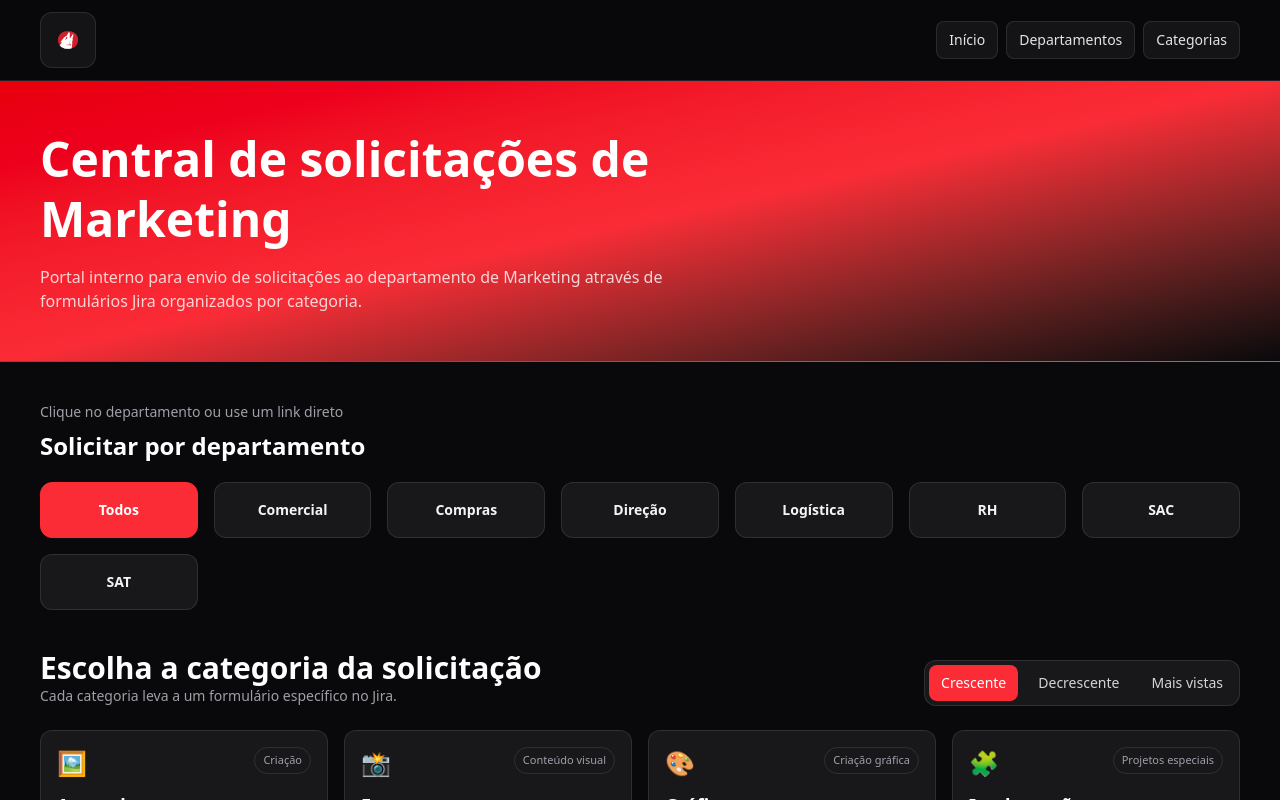
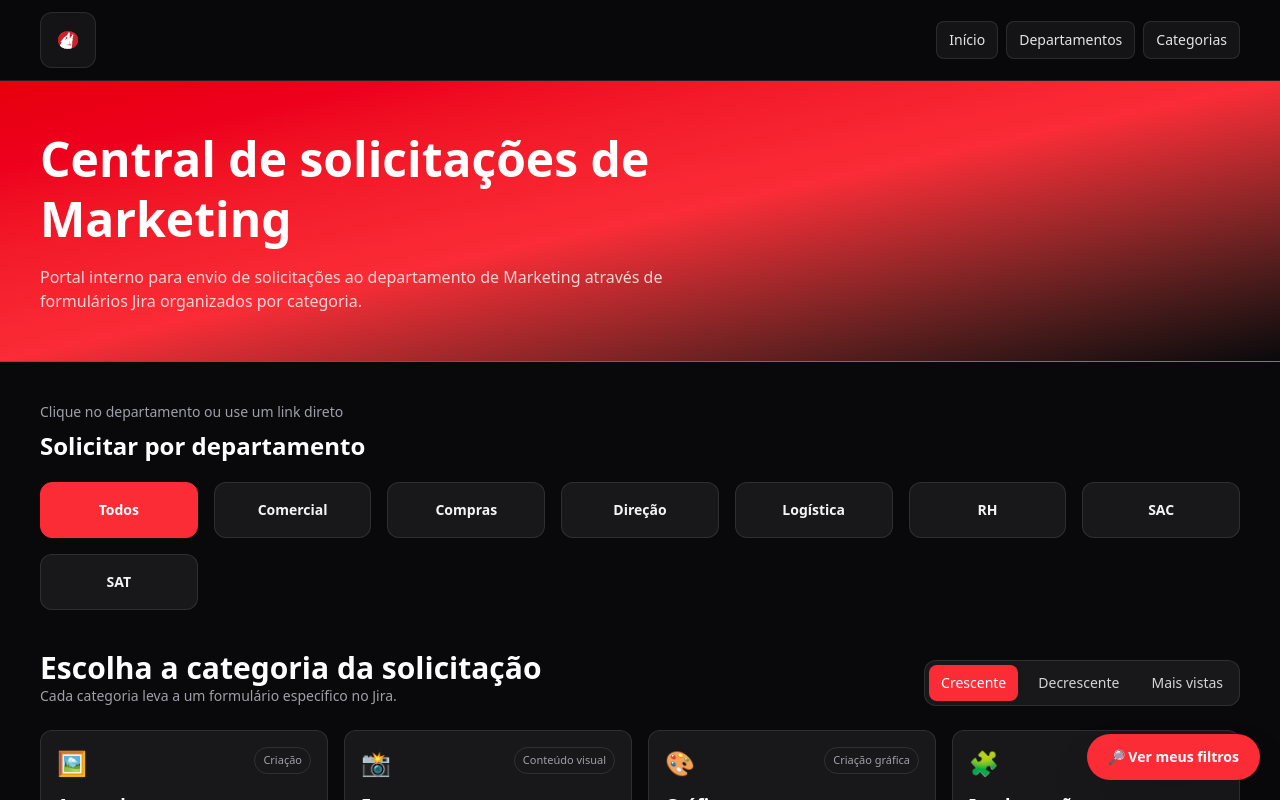
Before and after one commit to maiquelreislobao/marketingcenter, a React (Vite) app: page / in a window 1280 px wide. Shown: the top 800 px of the page. Built offline with nearby package versions, Linux system fonts and the light colour scheme.

Commit message:
Update App.jsx
Meus Filtros

```diff
--- a/src/App.jsx
+++ b/src/App.jsx
@@ -385,6 +385,15 @@ export default function PortalMarketingLobao() {
           ))}
         </div>
       </main>
+
+      <a
+        href="https://clobao.atlassian.net/jira/filters"
+        target="_blank"
+        rel="noopener noreferrer"
+        className="fixed bottom-5 right-5 z-50 flex items-center gap-2 rounded-full border border-red-500/30 bg-red-500 px-5 py-3 text-sm font-semibold text-white shadow-2xl transition hover:scale-105 hover:bg-red-600"
+      >
+        🔎 Ver meus filtros
+      </a>
     </div>
   );
 }
```
